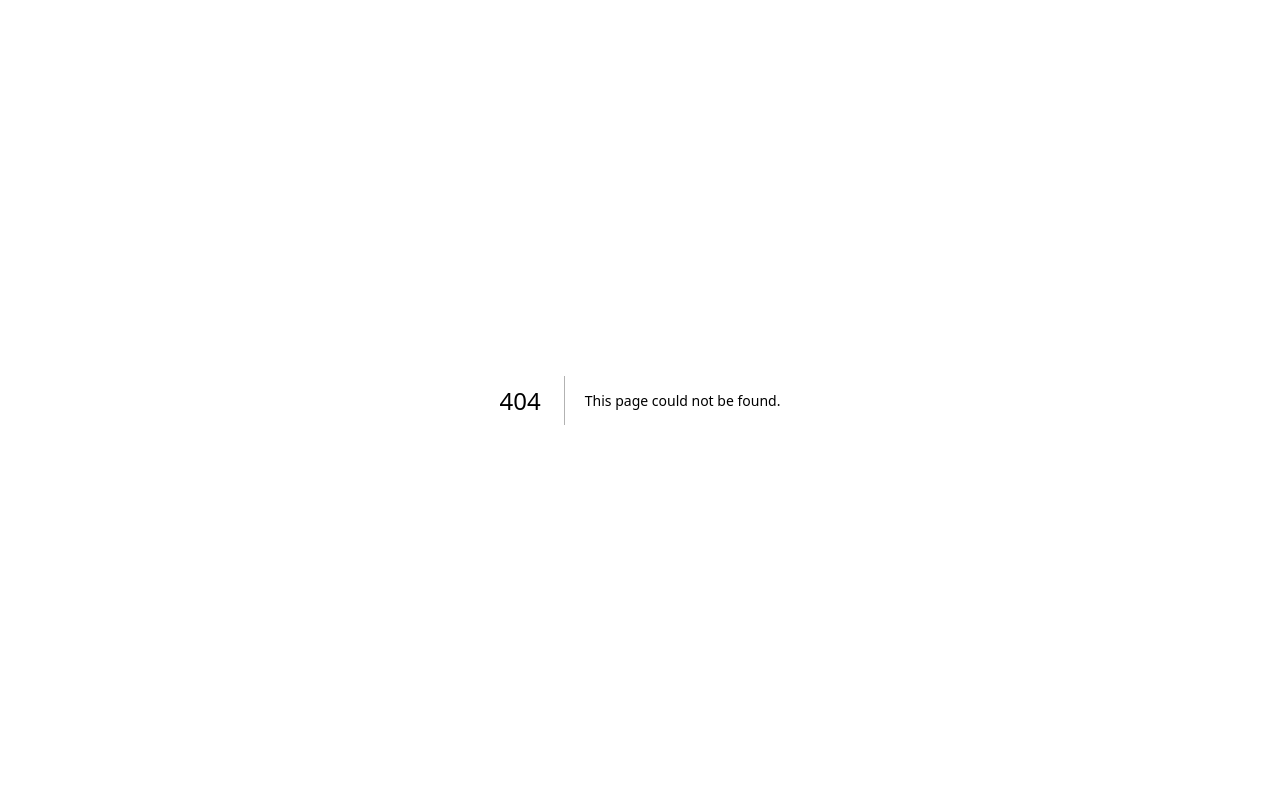
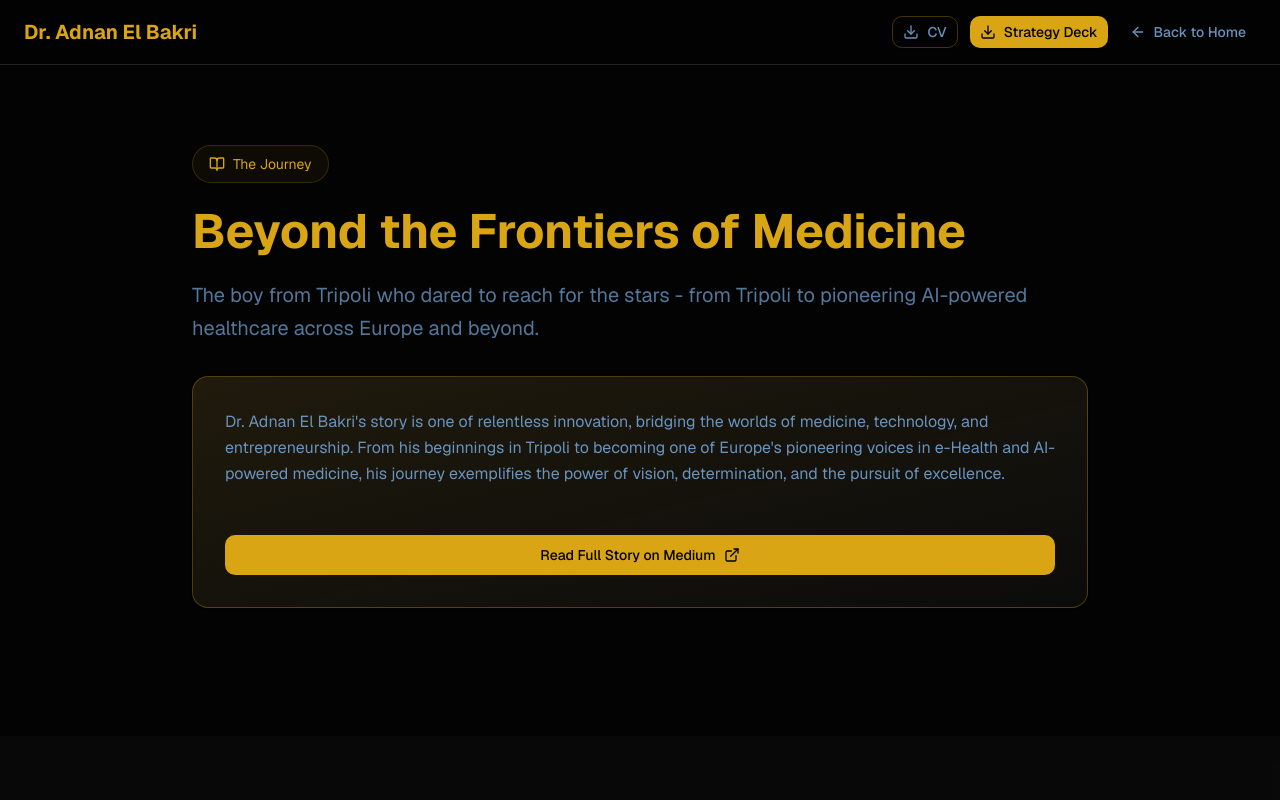
Before and after one commit to mace-akkari/drElBakri-personalSite, a Next.js app: page /my-story in a window 1280 px wide. Before the commit this address had no page. Shown: the top 800 px of the page. Built offline with nearby package versions, Linux system fonts and the light colour scheme.

Commit message:
feat: add complete Story page with full section layout

```diff
--- /dev/null
+++ b/app/my-story/page.tsx
@@ -0,0 +1,43 @@
+import Link from "next/link";
+import { ArrowLeft } from "lucide-react";
+import { Button } from "@/components/ui/button";
+
+import SiteHeader from "@/components/layout/SiteHeader";
+import SiteFooter from "@/components/layout/SiteFooter";
+
+import StoryHeroSection from "@/components/sections/story/StoryHeroSection";
+import StoryKeyChaptersSection from "@/components/sections/story/StoryKeyChaptersSection";
+import StoryRecognitionSection from "@/components/sections/story/StoryRecognitionSection";
+import StoryCtaSection from "@/components/sections/story/StoryCtaSection";
+
+export default function StoryPage() {
+  return (
+    <div className="min-h-screen flex flex-col">
+      <SiteHeader
+        rightSlot={
+          <Button
+            variant="ghost"
+            size="sm"
+            asChild
+            className="text-body hover:text-gold"
+          >
+            <Link href="/" className="gap-2" aria-label="Back to home page">
+              <ArrowLeft className="h-4 w-4" />
+              <span className="hidden sm:inline">Back to Home</span>
+              <span className="sm:hidden">Back</span>
+            </Link>
+          </Button>
+        }
+      />
+
+      <main className="flex-1">
+        <StoryHeroSection />
+        <StoryKeyChaptersSection />
+        <StoryRecognitionSection />
+        <StoryCtaSection />
+      </main>
+
+      <SiteFooter />
+    </div>
+  );
+}
```
